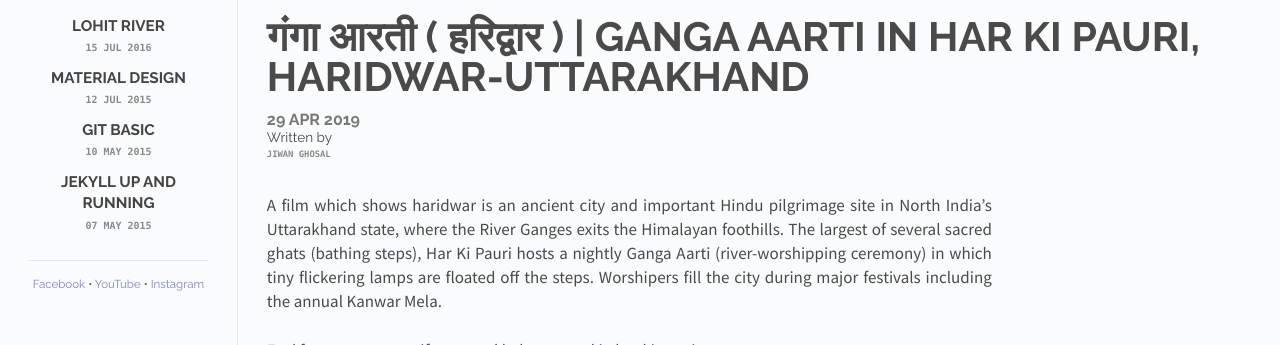
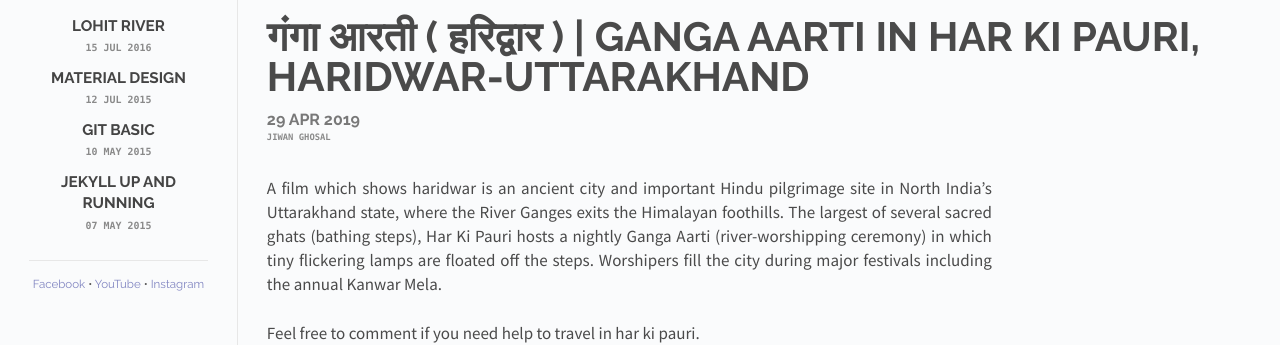
Before and after one commit to heartstchr/Blog, a Jekyll site: the page built from index.html, in a window 1280 px wide, cut to the strip 328-673 px from the top of the page. Built offline with Jekyll 4.4.1, drawn with Linux system fonts in a browser that asks for light colours; Markdown is read by kramdown in place of the engine named in the settings.

Commit message:
post format change

```diff
--- a/_includes/post.html
+++ b/_includes/post.html
@@ -17,7 +17,7 @@
         {% assign author = site[page.author] %}
       {% if author %}
         <span>
-          Written by <a href="{{ author.web }}"></a><span class="post-date">{{ author.name }}</span></a>
+        <a href="{{ author.web }}"><span class="post-date">{{ author.name }}</span></a>
         </span>
       {% else %}
         <span>
```
